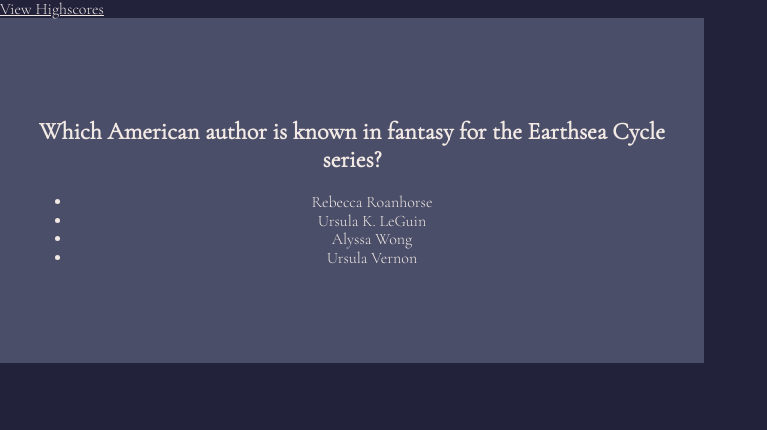
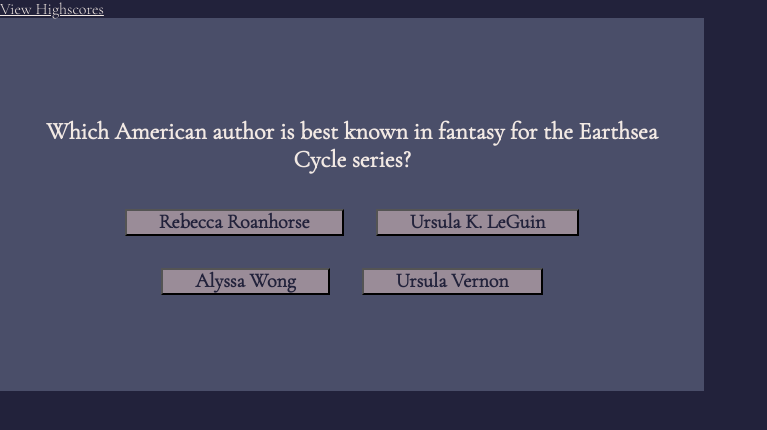
Before and after one commit to ccroberts1/fantasy-quiz, a plain HTML site: page index.html in a window 1280 px wide. Both pictures are taken after a click on the button "Start". Shown: the whole page, without its empty margins (0-767 px from the left). Drawn offline with nearby package versions, Linux system fonts and the light colour scheme.

Commit message:
Decided to change ul/li to buttons instead to make click events more logical. Added button class to the newly added buttons for consistency.

```diff
--- a/assets/css/style.css
+++ b/assets/css/style.css
@@ -32,6 +32,7 @@ a {
   font-weight: 700;
   font-size: 20px;
   padding: 0 2rem;
+  margin: 1rem;
 }
 
 .button:hover {
--- a/assets/js/script.js
+++ b/assets/js/script.js
@@ -8,14 +8,10 @@ var introText = $("#intro");
 var questionText = $("<h2>");
 $(".question-area").append(questionText);
 
-//Creates a ul and append to the question-area section, will be used as the area for the possible answers.
-var questionAnswerList = $("<ul>");
-$(".question-area").append(questionAnswerList);
-
 //Array of objects to serve as the source for questions
 var questions = [ {
     id: 1,
-    txt:"Which American author is known in fantasy for the Earthsea Cycle series?",
+    txt:"Which American author is best known in fantasy for the Earthsea Cycle series?",
     ans1:"Rebecca Roanhorse",
     ans2:"Ursula K. LeGuin",
     ans3:"Alyssa Wong",
@@ -63,20 +59,20 @@ function startQuestion(event) {
     $(questionText).text(questions[0].txt);
 
 //Next steps: maybe map the answers to an array and iterate over the array to display the possible answers? Also maybe define the lis globally, then just change the text inside of this function.
-    var answer1 = $("<li>").text(questions[0].ans1);
-    $("ul").append(answer1);
+    var answer1 = $("<button>").text(questions[0].ans1).addClass("button");
+    $(".question-area").append(answer1);
 
       $(questionText).text(questions[0].txt);
-    var answer2 = $("<li>").text(questions[0].ans2);
-    $("ul").append(answer2);
+    var answer2 = $("<button>").text(questions[0].ans2).addClass("button");
+    $(".question-area").append(answer2);
 
       $(questionText).text(questions[0].txt);
-    var answer3 = $("<li>").text(questions[0].ans3);
-    $("ul").append(answer3);
+    var answer3 = $("<button>").text(questions[0].ans3).addClass("button");
+    $(".question-area").append(answer3);
 
       $(questionText).text(questions[0].txt);
-    var answer4 = $("<li>").text(questions[0].ans4);
-    $("ul").append(answer4);
+    var answer4 = $("<button>").text(questions[0].ans4).addClass("button");
+    $(".question-area").append(answer4);
 
  //Select the first object from the questions array. Use a for each loop to start looping through the array.
     // $.each(questions, function(index, object) {
```
